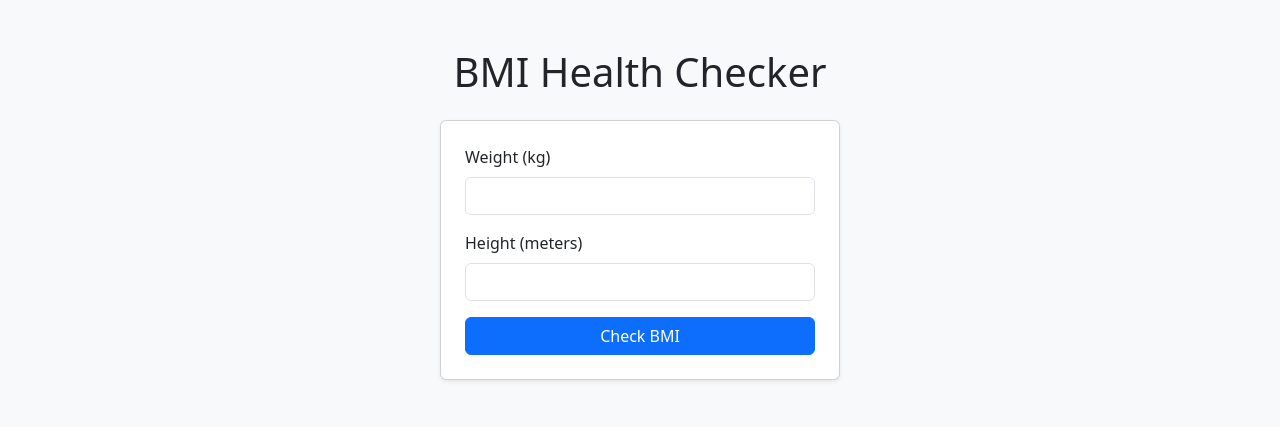
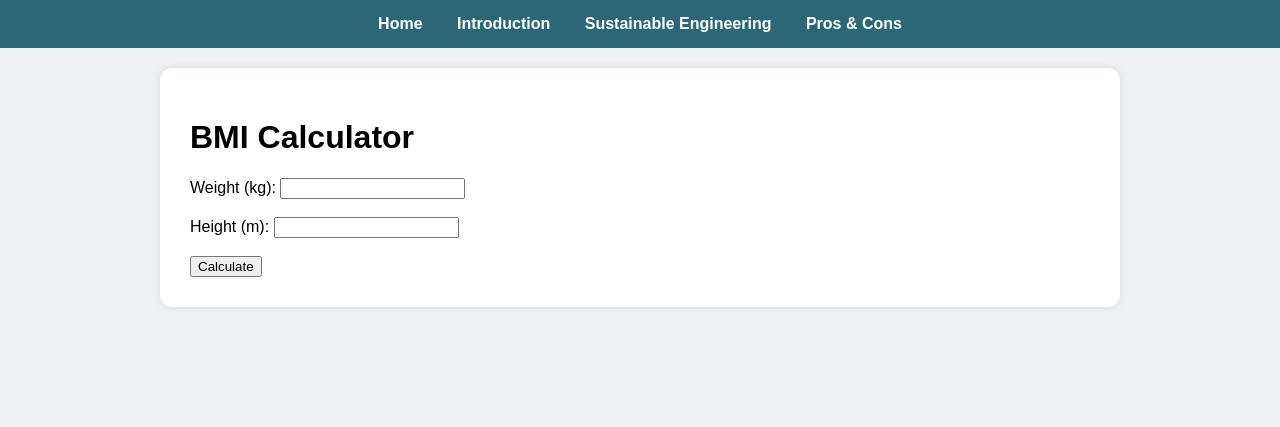
Before and after one commit to Dhanushka17/healthcheck, a Flask app: page / in a window 1280 px wide. Shown: the top 427 px of the page. Run offline with Flask 3, Linux system fonts and the light colour scheme.

Commit message:
intro is done

```diff
--- a/app.py
+++ b/app.py
@@ -3,25 +3,44 @@ from flask import Flask, render_template, request
 app = Flask(__name__)
 
 def calculate_bmi(weight, height):
-    bmi = weight / (height ** 2)
+    return weight / (height ** 2)
+
+def get_bmi_category(bmi):
     if bmi < 18.5:
-        category = "Underweight"
+        return "Underweight"
     elif 18.5 <= bmi < 24.9:
-        category = "Normal"
+        return "Normal weight"
     elif 25 <= bmi < 29.9:
-        category = "Overweight"
+        return "Overweight"
     else:
-        category = "Obese"
-    return round(bmi, 2), category
+        return "Obese"
 
-@app.route("/", methods=["GET", "POST"])
+@app.route('/', methods=['GET', 'POST'])
 def index():
-    bmi = category = None
-    if request.method == "POST":
-        weight = float(request.form["weight"])
-        height = float(request.form["height"])
-        bmi, category = calculate_bmi(weight, height)
-    return render_template("index.html", bmi=bmi, category=category)
+    bmi = None
+    category = None
+    if request.method == 'POST':
+        try:
+            weight = float(request.form['weight'])
+            height = float(request.form['height'])
+            bmi = round(calculate_bmi(weight, height), 2)
+            category = get_bmi_category(bmi)
+        except ValueError:
+            bmi = "Invalid input"
+            category = "Please enter valid numbers."
+    return render_template('index.html', bmi=bmi, category=category)
 
-if __name__ == "__main__":
+@app.route('/introduction')
+def introduction():
+    return render_template('intro.html')
+
+@app.route('/sustainable-engineering')
+def sustainable_engineering():
+    return render_template('sustainable.html')
+
+@app.route('/pros-cons')
+def pros_cons():
+    return render_template('pros_cons.html')
+
+if __name__ == '__main__':
     app.run(debug=True)
--- /dev/null
+++ b/templates/base.html
@@ -0,0 +1,71 @@
+<!DOCTYPE html>
+<html lang="en">
+<head>
+    <meta charset="UTF-8">
+    <title>{{ title or "BMI Website" }}</title>
+    <style>
+        body {
+            font-family: Arial, sans-serif;
+            background: #eef2f3;
+            margin: 0;
+            padding: 0;
+        }
+
+        nav {
+            background: #2b6777;
+            padding: 15px;
+            text-align: center;
+        }
+        nav a {
+            color: white;
+            margin: 0 15px;
+            text-decoration: none;
+            font-weight: bold;
+        }
+        .container {
+            padding: 30px;
+            max-width: 900px;
+            margin: auto;
+            background: white;
+            border-radius: 12px;
+            box-shadow: 0 0 10px rgba(0,0,0,0.1);
+            margin-top: 20px;
+        }
+        img:hover {
+    transform: scale(1.03);
+    box-shadow: 0 10px 20px rgba(0, 0, 0, 0.2);
+    transition: transform 0.3s ease, box-shadow 0.3s ease;
+}
+
+img {
+    transition: transform 0.3s ease, box-shadow 0.3s ease;
+}
+h1, h2 {
+    animation: fadeSlide 1s ease-out;
+    position: relative;
+}
+
+@keyframes fadeSlide {
+    from {
+        opacity: 0;
+        transform: translateY(-20px);
+    }
+    to {
+        opacity: 1;
+        transform: translateY(0);
+    }
+}
+    </style>
+</head>
+<body>
+    <nav>
+        <a href="/">Home</a>
+        <a href="/introduction">Introduction</a>
+        <a href="/sustainable-engineering">Sustainable Engineering</a>
+        <a href="/pros-cons">Pros & Cons</a>
+    </nav>
+    <div class="container">
+        {% block content %}{% endblock %}
+    </div>
+</body>
+</html>
--- a/templates/index.html
+++ b/templates/index.html
@@ -1,30 +1,16 @@
-<!DOCTYPE html>
-<html lang="en">
-<head>
-<meta charset="UTF-8">
-<title>BMI Health Checker</title>
-<link href="https://cdn.jsdelivr.net/npm/bootstrap@5.3.0/dist/css/bootstrap.min.css" rel="stylesheet">
-</head>
-<body class="bg-light">
-<div class="container py-5">
-<h1 class="text-center mb-4">BMI Health Checker</h1>
-<form method="POST" class="card p-4 shadow-sm mx-auto" style="max-width: 400px;">
-<div class="mb-3">
-<label for="weight" class="form-label">Weight (kg)</label>
-<input type="number" step="0.1" class="form-control" name="weight" required>
-</div>
-<div class="mb-3">
-<label for="height" class="form-label">Height (meters)</label>
-<input type="number" step="0.01" class="form-control" name="height" required>
-</div>
-<button type="submit" class="btn btn-primary w-100">Check BMI</button>
+{% extends "base.html" %}
+{% block content %}
+<h1>BMI Calculator</h1>
+<form method="POST">
+    <label>Weight (kg):</label>
+    <input type="text" name="weight" required><br><br>
+    <label>Height (m):</label>
+    <input type="text" name="height" required><br><br>
+    <button type="submit">Calculate</button>
 </form>
-        {% if bmi %}
-<div class="alert alert-info mt-4 text-center">
-<strong>BMI:</strong> {{ bmi }} <br>
-<strong>Category:</strong> {{ category }}
-</div>
-        {% endif %}
-</div>
-</body>
-</html>
+
+{% if bmi %}
+    <p><strong>Your BMI:</strong> {{ bmi }}</p>
+    <p><strong>Category:</strong> {{ category }}</p>
+{% endif %}
+{% endblock %}
```
Also changed, not shown: templates/intro.html (added, +9 -0 lines), templates/pros_cons.html (added, +16 -0 lines), README.md, 1 other file.
